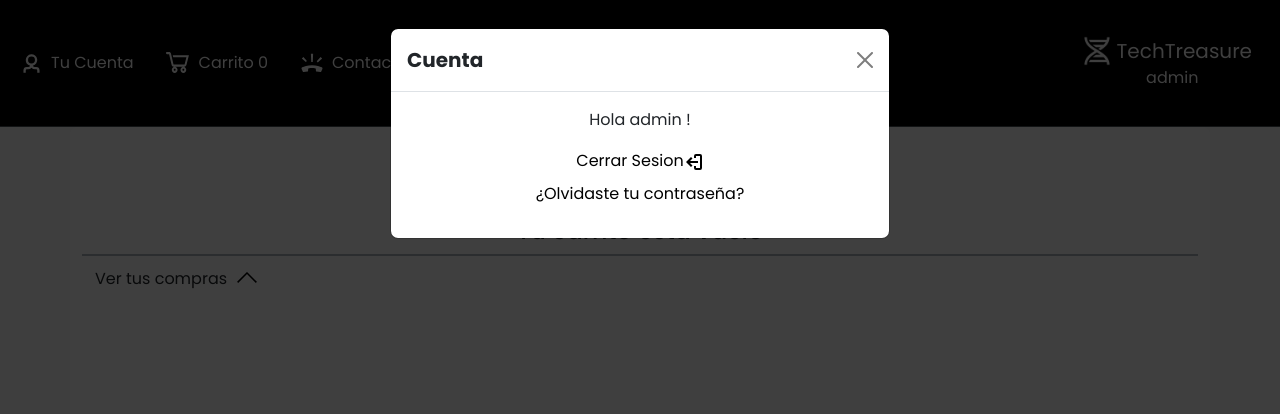
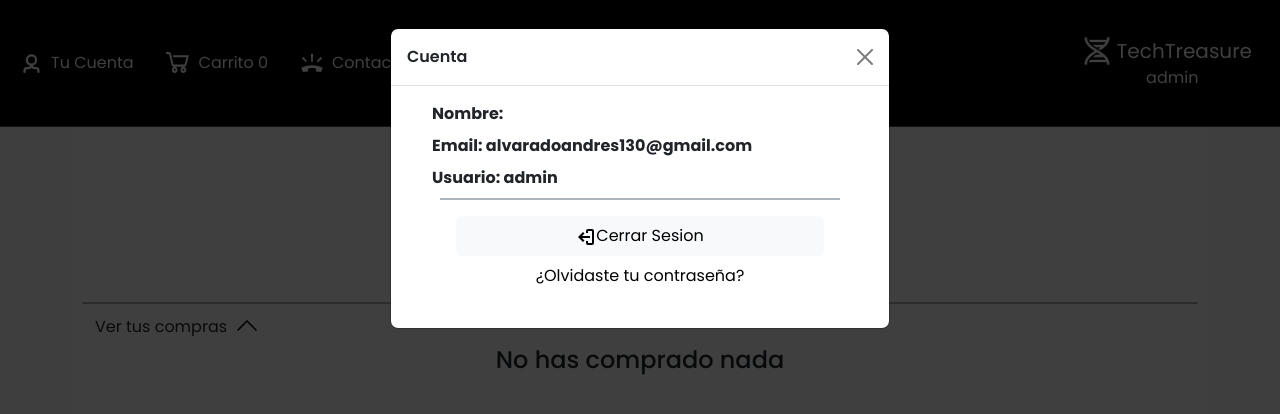
Before and after one commit to AndressAlonso/Ferremas, a Django app: page /carro in a window 1280 px wide, after a click on "Tu Cuenta". Shown: the top 414 px of the page. Run offline with Django 4.2, Linux system fonts and the light colour scheme; a user stored in the database is signed in; data comes from the database, SQL or seed files in the repository; both versions use the stored data as it was after the commit.

Commit message:
Ver Compras Realizadas

```diff
--- a/core/static/css/carrito.css
+++ b/core/static/css/carrito.css
@@ -24,7 +24,7 @@
 }
 
 .cerrado{
-    display: none;
+    display: none !important;
 }
 .abierto{
     animation-name: carrito;
--- a/core/static/js/VerCompras.js
+++ b/core/static/js/VerCompras.js
@@ -1,17 +1,14 @@
 document.addEventListener("DOMContentLoaded",function(){
 const boton = document.querySelector('#btnCompras');
 const contCompras = document.querySelector('#verCompras');
-var svgabajo = document.getElementById('#flechaAbajo');
-var svgarriba = document.getElementById('#flechaArriba');
+
 boton.addEventListener('click', () => {
     if(contCompras.classList.contains('cerrado')){
         contCompras.classList.remove('cerrado');
         contCompras.classList.add('abierto');
-
     }else{
-       contCompras.classList.remove('abierto');
+        contCompras.classList.remove('abierto');
         contCompras.classList.add('cerrado');
-        svgarriba.classList.remove('d-none');
     }
 });
 });
--- a/core/templates/Carrito.html
+++ b/core/templates/Carrito.html
@@ -43,14 +43,20 @@
                 <td>{{ producto.cantidad }}</td>
                 <td>${{ producto.subtotal|intcomma }}</td>
                 <td>
-                  <a id="btnDelToCar" href="{% url 'delToCar' producto.id %}" class="btn btn-outline-danger shadow"><svg xmlns="http://www.w3.org/2000/svg" viewBox="0 0 32 32" width="30" height="30">
+                  <a id="btnDelToCar" href="{% url 'delToCar' producto.id %}" class="btn btn-outline-danger shadow">
+                    <svg xmlns="http://www.w3.org/2000/svg" viewBox="0 0 32 32" width="30" height="30">
                       <path d="M13.59375 4L13.28125 4.28125L12.5625 5L6 5L6 7L7 7L7 25C7 26.644531 8.355469 28 10 28L22 28C23.644531 28 25 26.644531 25 25L25 7L26 7L26 5L19.4375 5L18.71875 4.28125L18.40625 4 Z M 14.4375 6L17.5625 6L18.28125 6.71875L18.59375 7L23 7L23 25C23 25.554688 22.554688 26 22 26L10 26C9.445313 26 9 25.554688 9 25L9 7L13.40625 7L13.71875 6.71875 Z M 11 11L11 22L13 22L13 11 Z M 15 11L15 22L17 22L17 11 Z M 19 11L19 22L21 22L21 11Z" />
-                  </svg></a>
+                    </svg>
+                  </a>
                 </td>
                 <td>
-                  <a id="btnDelToCar" href="{% url 'addToCar' producto.id 'carro' 'titleCarrito' %}" class="btn btn-outline-success shadow"><span class="fw-bolder text-center" style="height:24px !important; width:24px !important;"><svg xmlns="http://www.w3.org/2000/svg" viewBox="0 0 32 32" width="30" height="30">
+                  <a id="btnDelToCar" href="{% url 'addToCar' producto.id 'carro' 'titleCarrito' %}" class="btn btn-outline-success shadow">
+                    <span class="fw-bolder text-center" style="height:24px !important; width:24px !important;">
+                      <svg xmlns="http://www.w3.org/2000/svg" viewBox="0 0 32 32" width="30" height="30">
                         <path d="M4 7C3.449219 7 3 7.449219 3 8C3 8.550781 3.449219 9 4 9L6.21875 9L8.84375 19.5C9.066406 20.390625 9.863281 21 10.78125 21L23.25 21C24.152344 21 24.917969 20.402344 25.15625 19.53125L27.75 10L25.65625 10L23.25 19L10.78125 19L8.15625 8.5C7.933594 7.609375 7.136719 7 6.21875 7 Z M 22 21C20.355469 21 19 22.355469 19 24C19 25.644531 20.355469 27 22 27C23.644531 27 25 25.644531 25 24C25 22.355469 23.644531 21 22 21 Z M 13 21C11.355469 21 10 22.355469 10 24C10 25.644531 11.355469 27 13 27C14.644531 27 16 25.644531 16 24C16 22.355469 14.644531 21 13 21 Z M 16 7L16 10L13 10L13 12L16 12L16 15L18 15L18 12L21 12L21 10L18 10L18 7 Z M 13 23C13.5625 23 14 23.4375 14 24C14 24.5625 13.5625 25 13 25C12.4375 25 12 24.5625 12 24C12 23.4375 12.4375 23 13 23 Z M 22 23C22.5625 23 23 23.4375 23 24C23 24.5625 22.5625 25 22 25C21.4375 25 21 24.5625 21 24C21 23.4375 21.4375 23 22 23Z" />
-                  </svg></span></a>
+                      </svg>
+                    </span>
+                  </a>
                 </td>
               </tr>
             {% endfor %}
@@ -58,12 +64,14 @@
         </table>
       </div>
       <div class="w-100 py-2">
-        <a href="{% url 'comprar' %}" class="btn btn-light py-2 border border-dark-subtle" type="button"><svg xmlns="http://www.w3.org/2000/svg" viewBox="0 0 32 32" width="31" height="31">
+        <a href="{% url 'comprar' %}" class="btn btn-light py-2 border border-dark-subtle" type="button">
+          <svg xmlns="http://www.w3.org/2000/svg" viewBox="0 0 32 32" width="31" height="31">
             <path d="M4 7C3.449219 7 3 7.449219 3 8C3 8.550781 3.449219 9 4 9L6.21875 9L8.84375 19.5C9.066406 20.390625 9.863281 21 10.78125 21L23.25 21C24.152344 21 24.917969 20.402344 25.15625 19.53125L27.75 10L25.65625 10L23.25 19L10.78125 19L8.15625 8.5C7.933594 7.609375 7.136719 7 6.21875 7 Z M 22 21C20.355469 21 19 22.355469 19 24C19 25.644531 20.355469 27 22 27C23.644531 27 25 25.644531 25 24C25 22.355469 23.644531 21 22 21 Z M 13 21C11.355469 21 10 22.355469 10 24C10 25.644531 11.355469 27 13 27C14.644531 27 16 25.644531 16 24C16 22.355469 14.644531 21 13 21 Z M 16 7L16 12L13 12L17 16L21 12L18 12L18 7 Z M 13 23C13.5625 23 14 23.4375 14 24C14 24.5625 13.5625 25 13 25C12.4375 25 12 24.5625 12 24C12 23.4375 12.4375 23 13 23 Z M 22 23C22.5625 23 23 23.4375 23 24C23 24.5625 22.5625 25 22 25C21.4375 25 21 24.5625 21 24C21 23.4375 21.4375 23 22 23Z" />
-        </svg><span>Comprar Todo</span></a>
+          </svg><span class="">Comprar Todo</span>
+        </a>
       </div>
     {% else %}
-      <div class="d-flex justify-content-center align-items-center">
+      <div class="d-flex justify-content-center align-items-center py-4">
         <h4>Tu carrito esta vacio</h4>
       </div>
     {% endif %}
@@ -81,16 +89,18 @@
         </button>
       </div>
       <div id="verCompras" class="abierto">
-        <div class="text-center fs-3 fw-bold">
-
+        {% if not uComprados %}
+          <div class="d-flex justify-content-center align-items-center">
+            <h4>No has comprado nada</h4>
           </div>
+        {% endif %}
         <div class="d-flex flex-column gap-3">
           {% if user.is_authenticated %}
             {% for producto in uComprados %}
               <div class="d-flex flex-grow-1 flex-column justify-content-between border border-dark-subtle rounded-2 border-1 container shadow">
                 <div class="d-flex w-100 py-2 justify-content-between flex-wrap">
-                  <span style="font-size: small;" class="fw-semibold ">{{producto.venta.fecha}}</span>
-                  <span class="fw-semibold">${{producto.precio|intcomma}}</span>
+                  <span style="font-size: small;" class="fw-semibold">{{ producto.venta.fecha }}</span>
+                  <span class="fw-semibold">${{ producto.precio|intcomma }}</span>
                 </div>
                 <div class="border border-dark-subtle border-1"></div>
                 <div class="d-flex flex-column">
@@ -101,11 +111,11 @@
                       </div>
                       <div class="d-flex flex-column container my-auto">
                         <span class="text-success fw-bold">Comprado</span>
-                      <span class="text-black-50">{{producto.producto.descripcion}}</span>
+                        <span class="text-black-50">{{ producto.producto.descripcion }}</span>
                         {% if producto.cantidad > 1 %}
-                      <span class="text-black-50">{{producto.cantidad}} Unidades</span>
+                          <span class="text-black-50">{{ producto.cantidad }} Unidades</span>
                         {% else %}
-                      <span class="text-black-50">{{producto.cantidad}} Unidad</span>
+                          <span class="text-black-50">{{ producto.cantidad }} Unidad</span>
                         {% endif %}
                       </div>
                     </div>
@@ -115,7 +125,6 @@
                     <a href="{% url 'addToCar' producto.producto.id 'carro' 'titleCarrito' %}" class="btn btn-dark">Añadir al Carrito</a>
                   </div>
                 </div>
-
               </div>
             {% endfor %}
           {% endif %}
--- a/core/templates/plantilla.html
+++ b/core/templates/plantilla.html
@@ -24,31 +24,32 @@
       <div class="modal-dialog">
         <div class="modal-content">
           <div class="modal-header">
-            <h1 class="modal-title fs-5 fw-bold" id="exampleModalLabel">Cuenta</h1>
+            <span class="modal-title fw-semibold" id="exampleModalLabel">Cuenta</span>
             <button type="button" class="btn-close" data-bs-dismiss="modal" aria-label="Close"></button>
           </div>
           <div class="modal-body border-bottom-0 m-auto">
-            <div id="rut-login" class="text-center">
+            <div id="rut-login" class="d-flex flex-column gap-2 fw-bolder">
               {% if user.is_authenticated %}
-                <span>Hola {{ user.username }} !</span>
-
+                <span>Nombre: {{ user.first_name }} {{user.last_name}} </span>
+                <span>Email: {{user.email}}</span>
+                <span>Usuario: {{user.username}}</span>
                 <link rel="stylesheet" href="{% static 'css/logout.css' %}" />
               {% else %}
                 <span>Hola!</span>
               {% endif %}
             </div>
-            <div class="modal-footer text-center d-flex text-black border-top-0">
+            <div class="modal-footer text-center d-flex text-black border-dark-subtle border-2 m-2">
               <a href="{% url 'registro' %}" class="w-100 link-body-emphasis text-decoration-none" id="registroLink">¿No tienes cuenta? Regístrate</a>
               <a href="{% url 'login' %}" class="link-body-emphasis w-100 text-decoration-none" id="loginlink">¿Ya tienes una cuenta? Inicia Sesion!</a>
               <form action="{% url 'logout' %}" id="formLogout" method="post" class="w-100 text-decoration-none">
                 {% csrf_token %}
-                <button type="submit" class="text-black w-100 border-0 bg-transparent" id="logout">
-                  Cerrar Sesion<svg width="20" height="20" version="1.1" viewBox="0 0 20 20" x="0px" y="0px">
+                <button type="submit" class="w-100 border-0 py-2 my-auto btn btn-light" id="logout">
+                  <svg width="20" height="20" version="1.1" viewBox="0 0 20 20" x="0px" y="0px">
                     <g>
                       <path d="M16 18h-4a2 2 0 01-2-2v-2h2v2h4V4h-4v2h-2V4a2 2 0 012-2h4a2 2 0 012 2v12a2 2 0 01-2 2z"></path>
                       <path d="M7 5l1.5 1.5L6 9h8v2H6l2.5 2.5L7 15l-5-5 5-5z"></path>
                     </g>
-                  </svg>
+                  </svg><span>Cerrar Sesion</span>
                 </button>
               </form>
               <a href="" class="link-body-emphasis w-100 text-decoration-none" id="contraseñaolvidada">¿Olvidaste tu contraseña?</a>
--- a/core/views.py
+++ b/core/views.py
@@ -6,56 +6,67 @@
 
 
 def comprar(request):
-    carrito = request.session.get("carrito", [])
-    total = 0
-    for item in carrito:
-        total += item["subtotal"]
-    venta = Venta()
-    venta.cliente = request.user
-    venta.total = total
-    venta.save()
-    for item in carrito:
-        detalle = DetalleVenta()
-        ventas_usuario = DetalleVenta.objects.filter(venta__cliente=request.user)
-        if ventas_usuario:
-            for venta in ventas_usuario:
-                if venta.producto.id == item["id"]:
-                    venta.cantidad += item["cantidad"]
-                    venta.save()
+    if request.user.is_authenticated:
+        carrito = request.session.get("carrito", [])
+        total = 0
+        for item in carrito:
+            total += item["subtotal"]
+
+        venta = Venta()
+        venta.cliente = request.user
+        venta.total = total
+        venta.save()
+
+        for item in carrito:
+            detalle_found = False
+            ventas_usuario = DetalleVenta.objects.filter(venta__cliente=request.user, producto__id=item["id"])
+
+            for detalle in ventas_usuario:
+                if detalle.producto.id == item["id"]:
+                    detalle.cantidad += item["cantidad"]
+                    detalle.save()
+                    detalle_found = True
                     break
-            else:
+
+            if not detalle_found:
+                detalle = DetalleVenta()
                 detalle.producto = Producto.objects.get(id=item["id"])
                 detalle.precio = item["precio"]
                 detalle.cantidad = item["cantidad"]
                 detalle.venta = venta
                 detalle.save()
-    del request.session["carrito"]
-    return redirect(reverse(carro) + "#titleCarrito")
+
+        del request.session["carrito"]
+        return redirect(reverse('carro') + "#titleCarrito")
+    else:
+        return redirect("login")
 
 
 def comprarUnProducto(request, id):
-    #if producto existe detalle venta aumentar cantidad + 1
-    #else crear detalle venta con cantidad 1
-    ventas_usuario = DetalleVenta.objects.filter(venta__cliente=request.user)
-    for venta in ventas_usuario:
-        if venta.producto.id == id:
-            venta.cantidad += 1
+    if request.user.is_authenticated:
+        ventas_usuario = DetalleVenta.objects.filter(venta__cliente=request.user)
+        for venta in ventas_usuario:
+            if venta.producto.id == id:
+                venta.cantidad += 1
+                venta.venta.total = venta.cantidad * venta.precio
+                venta.save()
+                venta.venta.save()
+                return redirect(reverse('detalle', args=[id]))
+        else:
+            producto = Producto.objects.get(id=id)
+            venta = Venta()
+            venta.cliente = request.user
+            venta.total = producto.precio
             venta.save()
+            detalle = DetalleVenta()
+            detalle.producto = producto
+            detalle.precio = producto.precio
+            detalle.cantidad = 1
+            detalle.venta = venta
+            detalle.save()
             return redirect(reverse('detalle', args=[id]))
     else:
-        producto = Producto.objects.get(id=id)
-        venta = Venta()
-        venta.cliente = request.user
-        venta.total = producto.precio
-        venta.save()
-        detalle = DetalleVenta()
-        detalle.producto = producto
-        detalle.precio = producto.precio
-        detalle.cantidad = 1
-        detalle.venta = venta
-        detalle.save()
-        return redirect(reverse('detalle', args=[id]))
-
+        return redirect("login")
 
 def home(request):
     notes = Producto.objects.filter(id_tipo_producto=1)
@@ -72,6 +83,7 @@
         uComprados = DetalleVenta.objects.filter(venta__cliente=request.user)
         return render(request, "Carrito.html", {"uComprados": uComprados})
     else:
+        uComprados = 'none'
         return render(request, "Carrito.html")
 
 
```
Also changed, not shown: db.sqlite3. Lines whose indentation alone changed are shown as unchanged.
